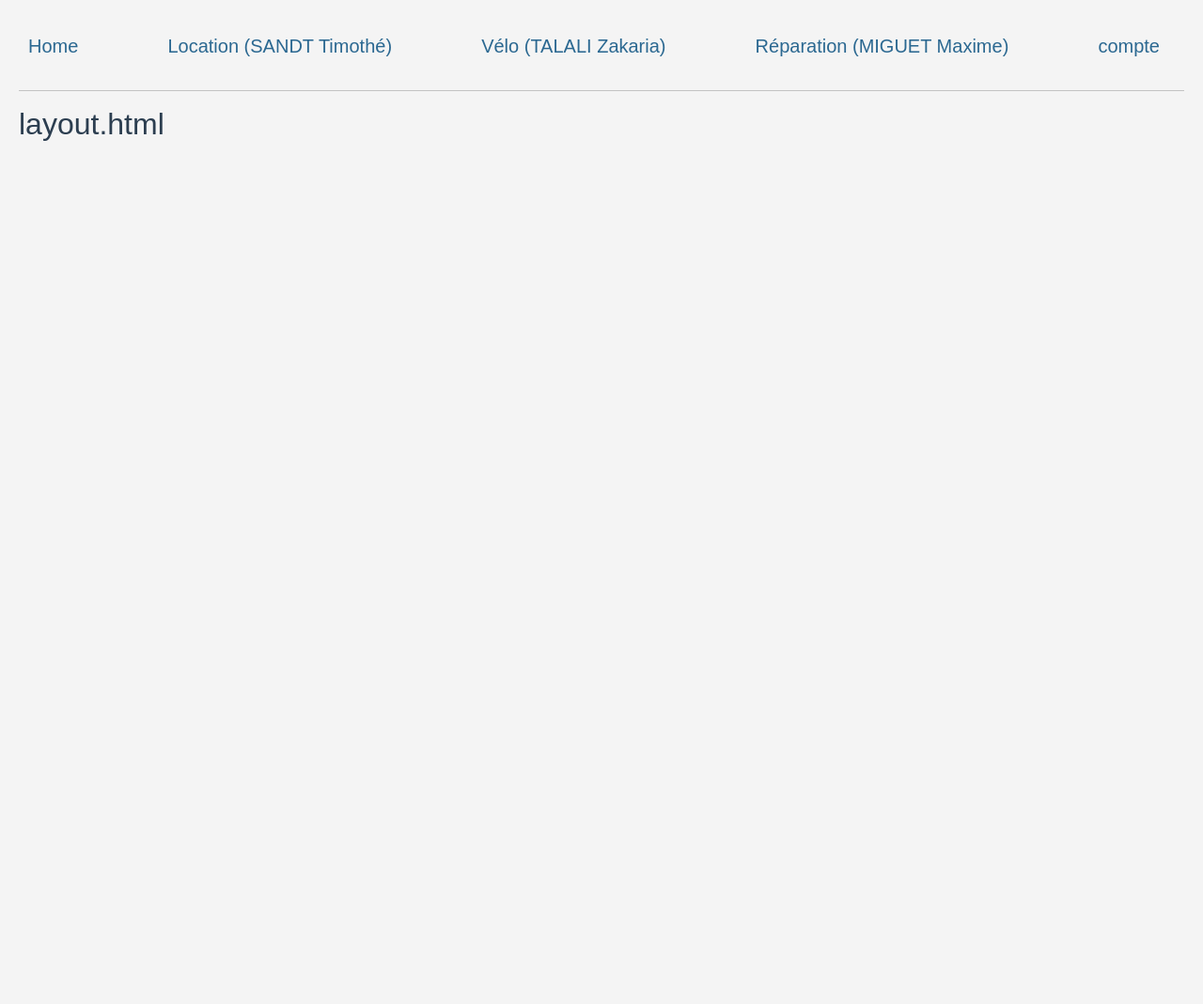
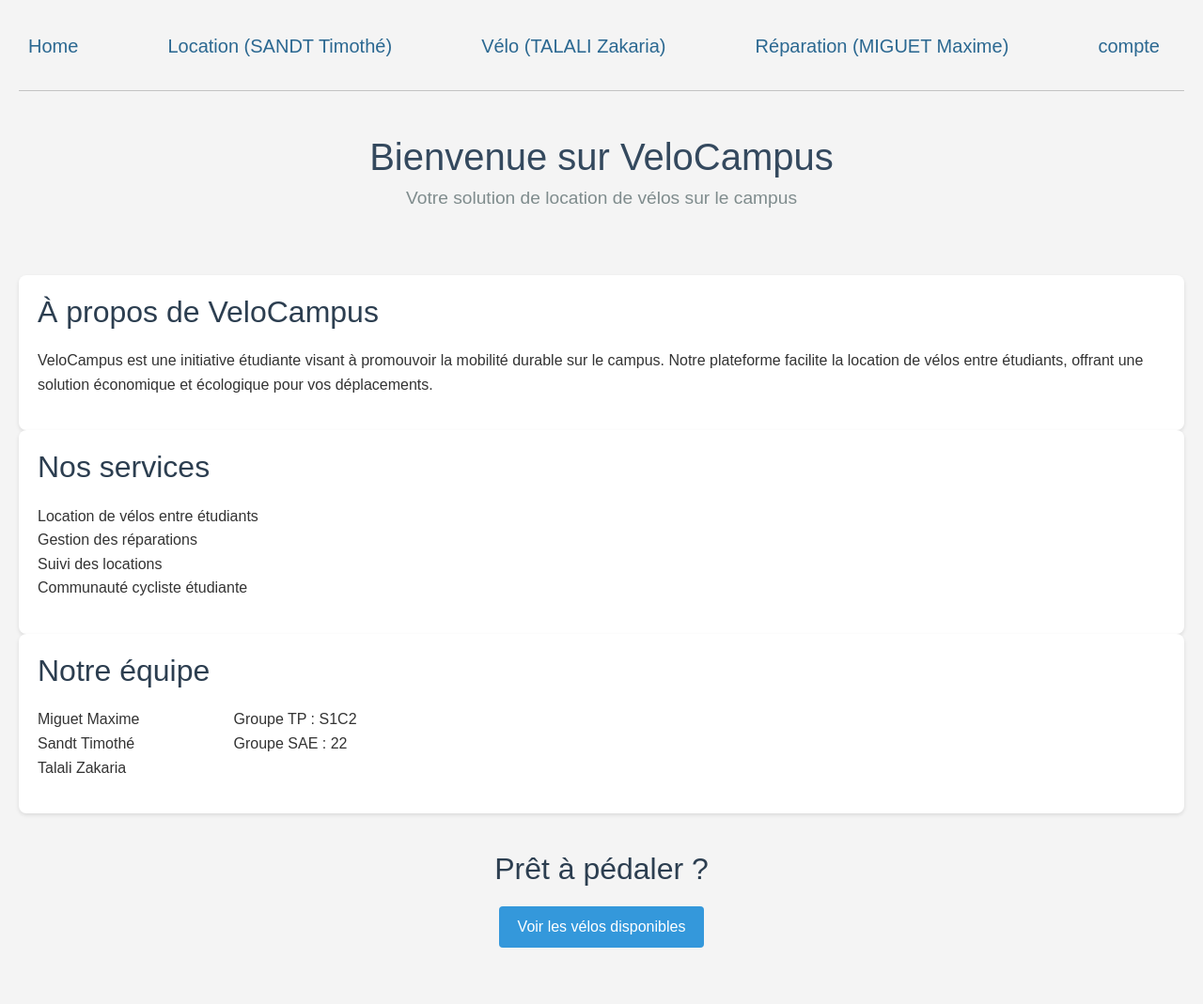
Before and after one commit to TimotheSandt/SAE1.03-1.04, a Flask app: page / in a window 1280 px wide. Shown: the whole page at 94% size. Before the commit the page ends 150 px from the top, so only its background shows below. Run offline with Flask 3, Linux system fonts and the light colour scheme; some libraries are stand-ins or nearby versions.

Commit message:
home page

```diff
--- a/www/app.py
+++ b/www/app.py
@@ -74,7 +74,7 @@ def activate_db_options(db):
 
 @app.route('/')
 def show_accueil():
-    return render_template('layout.html')
+    return render_template('index.html')
 
 ################################
 ########### Individu ###########
--- /dev/null
+++ b/www/static/css/home.css
@@ -0,0 +1,39 @@
+header {
+    text-align: center;
+    padding: 30px 0;
+    margin-bottom: 20px;
+}
+
+header h1 {
+    font-size: 2.5em;
+    margin-bottom: 5px;
+}
+
+.subtitle {
+    font-size: 1.2em;
+    color: #7f8c8d;
+}
+
+section {
+    background-color: #fff;
+    padding: 20px;
+    border-radius: 8px;
+    box-shadow: 0 2px 4px rgba(0, 0, 0, 0.1);
+}
+
+ul {
+    list-style-type: none;
+    padding-left: 0;
+}
+
+.team {
+    display: flex;
+    gap: 100px;
+}
+
+
+footer {
+    text-align: center;
+    padding: 40px 0;
+    border-radius: 8px;
+}
--- /dev/null
+++ b/www/static/css/nav.css
@@ -0,0 +1,30 @@
+a {
+    color: #2b6891;
+    text-decoration: none;
+}
+
+a:hover {
+    color: #2b6891;
+}
+
+nav {
+    margin: 0;
+    padding: 10px;
+}
+
+nav a {
+    text-decoration: none;
+}
+
+nav a::after {
+    content: "";
+    display: block;
+    width: 0;
+    height: 2px;
+    background-color: #2b6891;
+    transition: width 0.3s ease-in;
+}
+
+nav a:hover::after {
+    width: 100%;
+}
--- a/www/static/css/style.css
+++ b/www/static/css/style.css
@@ -1,39 +1,7 @@
-main {
+html {
     margin: 0;
     padding: 0;
 }
-
-a {
-    color: #2b6891;
-    text-decoration: none;
-}
-
-a:hover {
-    color: #2b6891;
-}
-
-nav {
-    margin: 0;
-    padding: 10px;
-}
-
-nav a {
-    text-decoration: none;
-}
-
-nav a::after {
-    content: "";
-    display: block;
-    width: 0;
-    height: 2px;
-    background-color: #2b6891;
-    transition: width 0.3s ease-in;
-}
-
-nav a:hover::after {
-    width: 100%;
-}
-
 
 body {
     font-family: Arial, sans-serif;
--- /dev/null
+++ b/www/templates/index.html
@@ -0,0 +1,51 @@
+{% extends "layout.html" %}
+
+{% block title %}Accueil{% endblock %}
+
+{% block style %}
+    <link rel="stylesheet" href="{{ url_for('static', filename='css/home.css') }}">
+{% endblock %}
+
+{% block body %}
+    <header>
+        <h1>Bienvenue sur VeloCampus</h1>
+        <p class="subtitle">Votre solution de location de vélos sur le campus</p>
+    </header>
+
+    <main>
+        <section>
+            <h2>À propos de VeloCampus</h2>
+            <p>VeloCampus est une initiative étudiante visant à promouvoir la mobilité durable sur le campus. Notre plateforme facilite la location de vélos entre étudiants, offrant une solution économique et écologique pour vos déplacements.</p>
+        </section>
+
+        <section>
+            <h2>Nos services</h2>
+            <ul>
+                <li>Location de vélos entre étudiants</li>
+                <li>Gestion des réparations</li>
+                <li>Suivi des locations</li>
+                <li>Communauté cycliste étudiante</li>
+            </ul>
+        </section>
+
+        <section>
+            <h2>Notre équipe</h2>
+            <div class="team">
+                <ul>
+                    <li>Miguet Maxime</li>
+                    <li>Sandt Timothé</li>
+                    <li>Talali Zakaria</li>
+                </ul>
+                <ul>
+                    <li>Groupe TP : S1C2</li>
+                    <li>Groupe SAE : 22</li>
+                </ul>
+            </div>
+        </section>
+    </main>
+
+    <footer>
+        <h2>Prêt à pédaler ?</h2>
+        <a href="/location/show" class="btn btn-primary">Voir les vélos disponibles</a>
+    </footer>
+{% endblock %}
--- a/www/templates/layout.html
+++ b/www/templates/layout.html
@@ -4,13 +4,12 @@
     <meta charset="utf-8">
     <meta name="viewport" content="width=device-width, initial-scale=1, shrink-to-fit=no">
     <title>
-        {% block title %}
-            layout
-        {% endblock %}
+        {% block title %}layout{% endblock %} - VeloCampus
     </title>
     {% block stylesheets %}
         <link rel="stylesheet" href="{{ url_for('static', filename='bootstrap/css/bootstrap.css') }}" >
         <link rel="stylesheet" href="{{ url_for('static', filename='css/style.css') }}" >
+        <link rel="stylesheet" href="{{ url_for('static', filename='css/nav.css') }}" >
     {% endblock %}
 
     {% block style %}
@@ -20,7 +19,6 @@
 </head>
 <body>
     {% include('nav.html') %}
-<main>
     {% with messages = get_flashed_messages(with_categories=true) %}
     {% if messages %}
     {% for categorie, message in messages %}
@@ -31,9 +29,10 @@
     {% endif %}
     {% endwith %}
     {% block body %}
+        <main>
             <h2>layout.html</h2>
+        </main>
     {% endblock %}
-</main>
 {% block javascripts %}
     <script src="{{ url_for('static', filename='bootstrap/js/bootstrap.js') }}"></script>
 {% endblock %}
```
Lines whose indentation alone changed are shown as unchanged.
